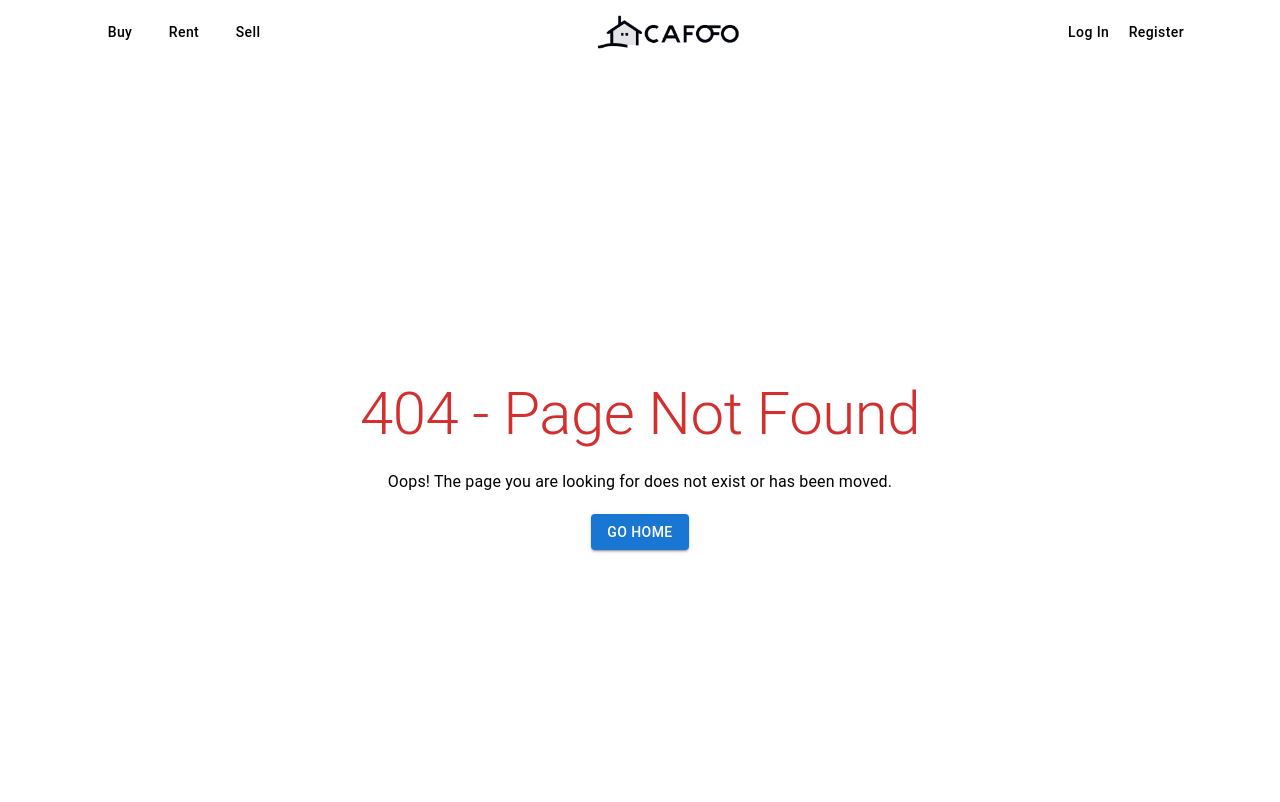
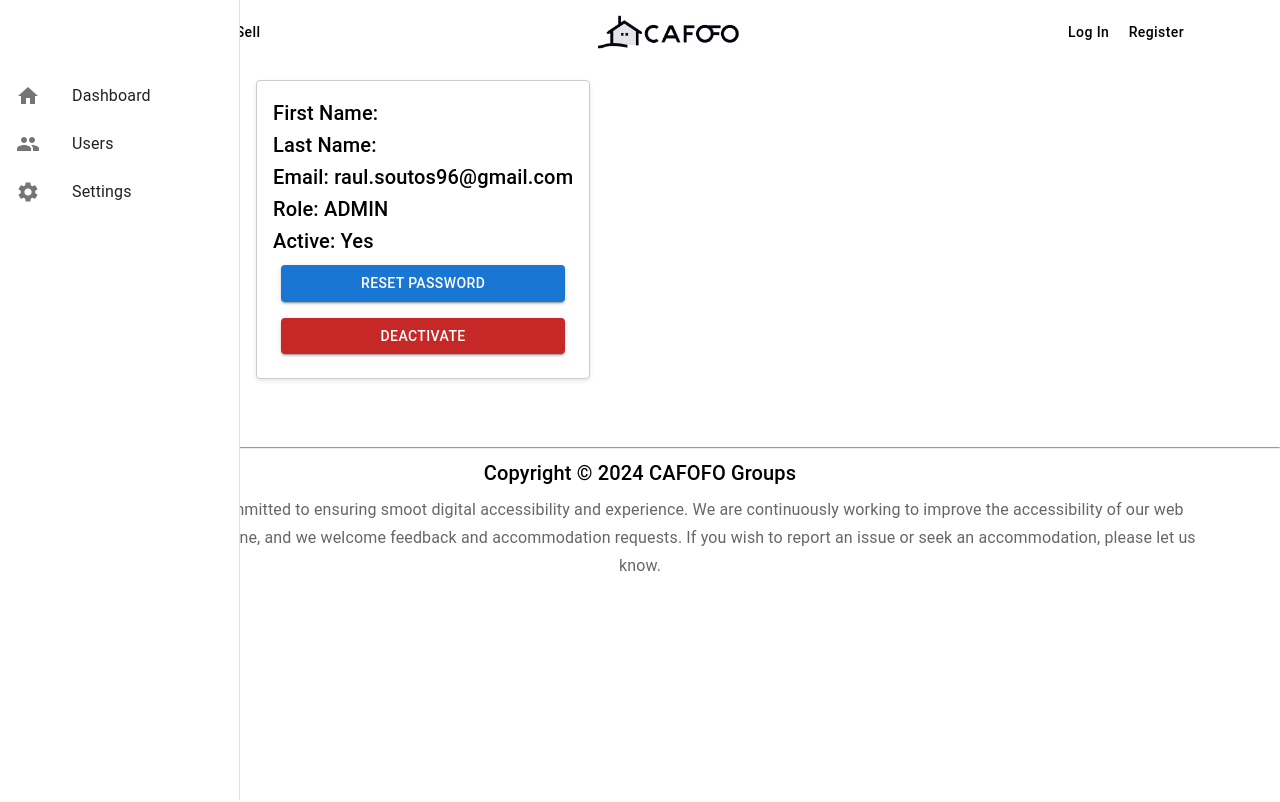
Before and after one commit to XNKRJUNG/cafofo-frontend, a React (Create React App) app: page /admin-dashboard/users in a window 1280 px wide. Shown: the top 802 px of the page. Built offline with nearby package versions, Linux system fonts and the light colour scheme; no server answers.

Commit message:
Raul - Adding admin-dashboard/users/id/reset-password

```diff
--- /dev/null
+++ b/src/components/adminChangesPassword/AdminChangesPassword.jsx
@@ -0,0 +1,70 @@
+import React, { useState } from 'react';
+import { TextField, Button } from '@mui/material';
+import { useParams } from 'react-router-dom';
+import axios from 'axios';
+import { useNavigate } from 'react-router-dom';
+
+const AdminChangesPassword = () => {
+    const [password1, setpassword1] = useState('');
+    const [password2, setpassword2] = useState('');
+    const {id} = useParams();
+    const navigate = useNavigate();
+
+    //now make the request to the server to change the password
+    const handleChangePassword = async (id, password) => {
+        if (password1 !== password2) {
+            alert("Passwords do not match");
+            return;
+        }
+
+            const token = sessionStorage.getItem("token");
+
+           await axios.post("http://localhost:8080/api/v1/admin/reset-password", {
+                userId: id,
+                newPassword: password
+            }, {
+                headers: {
+                    Authorization: `Bearer ${token}`,
+                },
+            }).then((response) => {
+                console.log(response);
+                navigate(-1);
+            }).catch((error) => {
+                console.error(error);
+            });
+    };
+
+    const handleConfirm = () => {
+        handleChangePassword(id, password1);
+
+    };
+
+    return (
+        <div style={{ marginTop: '30vh' }}>
+            <div style={{ margin: '10px', display: 'flex', justifyContent: 'center' }}>
+                <TextField
+                placeholder="Type Your Password"
+                type="password"
+                value={password1}
+                onChange={(e) => setpassword1(e.target.value)}
+                />
+            </div>
+            <div style={{ margin: '10px', display: 'flex', justifyContent: 'center' }}>
+                    <TextField
+                    placeholder="Re-type Your Password"
+                    type="password"
+                    value={password2}
+                    onChange={(e) => setpassword2(e.target.value)}
+                />
+            </div>
+            <div style={{ margin: '10px', display: 'flex', justifyContent: 'center' }}>
+                <Button onClick={handleConfirm} variant="contained" color="primary">
+                    CONFIRM
+                </Button>
+            </div>
+
+        </div>
+    );
+};
+
+export default AdminChangesPassword;
--- a/src/components/sidebar/Sidebar.jsx
+++ b/src/components/sidebar/Sidebar.jsx
@@ -3,20 +3,23 @@ import { Drawer, List, ListItem, ListItemIcon, ListItemText, Toolbar } from "@mu
 import HomeIcon from "@mui/icons-material/Home"
 import PeopleIcon from "@mui/icons-material/People"
 import SettingsIcon from "@mui/icons-material/Settings"
+import { useNavigate } from "react-router-dom"
 
 const drawerWidth = 240
 
 const Sidebar = () => {
+  const navigate = useNavigate();
+
   const itemsList = [
     {
       text: "Dashboard",
       icon: <HomeIcon />,
-      onClick: () => console.log("Dashboard clicked")
+      onClick: () => navigate("/admin-dashboard")
     },
     {
       text: "Users",
       icon: <PeopleIcon />,
-      onClick: () => console.log("Users clicked")
+      onClick: () => navigate("/admin-dashboard/users")
     },
     {
       text: "Settings",
--- /dev/null
+++ b/src/components/userOptions.jsx/UsersOptions.jsx
@@ -0,0 +1,28 @@
+import React from 'react';
+import UserOptions from '../userOptions/userOptions';
+
+const UsersOptions = (props) => {
+
+const {users} = props;
+
+const usersItems = users.map((user, index) => {
+    return (
+        <UserOptions
+            key={index}
+            id = {user.id}
+            firstName={user.firstname}
+            lastName={user.lastname}
+            email={user.email}
+            role={user.role}
+            active={user.active}
+        />
+    )
+});
+    return (
+        <div className='usersDiv' style={{ display: 'flex' }}>
+            {usersItems}
+        </div>
+    )
+}
+
+export default UsersOptions;
--- /dev/null
+++ b/src/components/userOptions/userOptions.jsx
@@ -0,0 +1,37 @@
+import React from 'react';
+import { Typography, Button } from '@mui/material';
+import { useNavigate } from 'react-router-dom';
+
+const UserOptions = (props) => {
+    const { id, firstName, lastName, email, role, active } = props;
+    const navigate = useNavigate();
+
+    const handleConfirm = () => {
+        navigate(`/admin-dashboard/users/${id}/reset-password`);
+    };
+
+
+    return (
+                <div className='user' style={{
+                    border: '1px solid #ccc',
+                    borderRadius: '4px',
+                    padding: '16px',
+                    boxShadow: '0 2px 4px rgba(0, 0, 0, 0.1)',
+                    backgroundColor: '#fff',
+                    margin: '16px',
+                    display: 'flex',
+                    flexDirection: 'column',
+                }}>
+
+                    <Typography variant='h6'>First Name: {firstName}</Typography>
+                    <Typography variant='h6'>Last Name: {lastName}</Typography>
+                    <Typography variant='h6'>Email: {email}</Typography>
+                    <Typography variant='h6'>Role: {role}</Typography>
+                    <Typography variant='h6'>Active: {active ? 'Yes' : 'No'}</Typography>
+                    <Button onClick={handleConfirm} variant='contained' style={{ margin: '8px' }}>Reset Password</Button> {/* Add margin to the buttons */}
+                    <Button variant='contained' style={{ margin: '8px', backgroundColor: active ? '#c62828' : 'green' }}>{active ? 'Deactivate' : 'Activate'}</Button> {/* Add margin to the buttons */}
+                </div>
+            );
+        };
+
+        export default UserOptions;
--- a/src/pages/adminDashboard/AdminDashboard.jsx
+++ b/src/pages/adminDashboard/AdminDashboard.jsx
@@ -3,8 +3,13 @@ import Sidebar from "../../components/sidebar/Sidebar"
 
 const AdminDashboard = () => {
   return (
-    <div>
-      <Sidebar />
+    <div className="dashBoard" style={{ display: "flex" }}>
+      <div>
+        <Sidebar />
+      </div>
+      <div style={{ height: "70vh" }}>
+
+      </div>
     </div>
   )
 }
--- /dev/null
+++ b/src/pages/adminDashoardUsers/AdminDashoardUsers.jsx
@@ -0,0 +1,47 @@
+import React, { useEffect, useState } from "react";
+import axios from "axios";
+import Sidebar from "../../components/sidebar/Sidebar";
+import UsersOptions from "../../components/userOptions.jsx/UsersOptions";
+
+const AdminDashboard = () => {
+    const [users, setUsers] = useState([
+        {
+            firstName: "Raul",
+            lastName: "Santos",
+            email: "raul.soutos96@gmail.com",
+            role: "ADMIN",
+            active: true,
+        },
+    ]);
+
+    useEffect(() => {
+        const fetchData = async () => {
+            try {
+                const token = sessionStorage.getItem("token");
+                const response = await axios.get("http://localhost:8080/api/v1/admin/customers", {
+                    headers: {
+                        Authorization: `Bearer ${token}`,
+                    },
+                });
+                setUsers(response.data);
+            } catch (error) {
+                console.error(error);
+            }
+        };
+
+        fetchData();
+    }, []);
+
+    return (
+        <div className="dashBoard" style={{ display: "flex" }}>
+            <div>
+                <Sidebar />
+            </div>
+            <div>
+                <UsersOptions users={users} />
+            </div>
+        </div>
+    );
+};
+
+export default AdminDashboard;
--- a/src/routes/ProtectedRoutes.jsx
+++ b/src/routes/ProtectedRoutes.jsx
@@ -7,8 +7,11 @@ import ForgotPasswordPage from "../pages/FogotPassword/ForgotPasswordPage"
 import PropertyDetails from "../pages/Properties/PropertyDetails"
 import FavoritesPage from "../pages/favroite/FavoritesPage"
 import ErrorPage from "../pages/Error/ErrorPage"
+import AdminDashoard from "../pages/adminDashboard/AdminDashboard"
+import AdminDashoardUsers from "../pages/adminDashoardUsers/AdminDashoardUsers"
 import Navbar from "../components/navbar/Navbar"
 import Footer from "../components/footer/Footer"
+import AdminChangesPassword from "../components/adminChangesPassword/AdminChangesPassword"
 
 const ProtectedRoutes = () => {
   return (
@@ -24,6 +27,9 @@ const ProtectedRoutes = () => {
         <Route path="/rent" element={<Properties />} />
         <Route path="/properties/1" element={<PropertyDetails />} />
         <Route path="/users/1/favroites" element={<FavoritesPage />} />
+        <Route path="/admin-dashboard" element= {<AdminDashoard />} />
+        <Route path="/admin-dashboard/users" element= {<AdminDashoardUsers/>} />
+        <Route path="/admin-dashboard/users/:id/reset-password" element= {<AdminChangesPassword/>} />
         <Route path="*" element={<ErrorPage />} />
       </Routes>
       <Footer />
```
